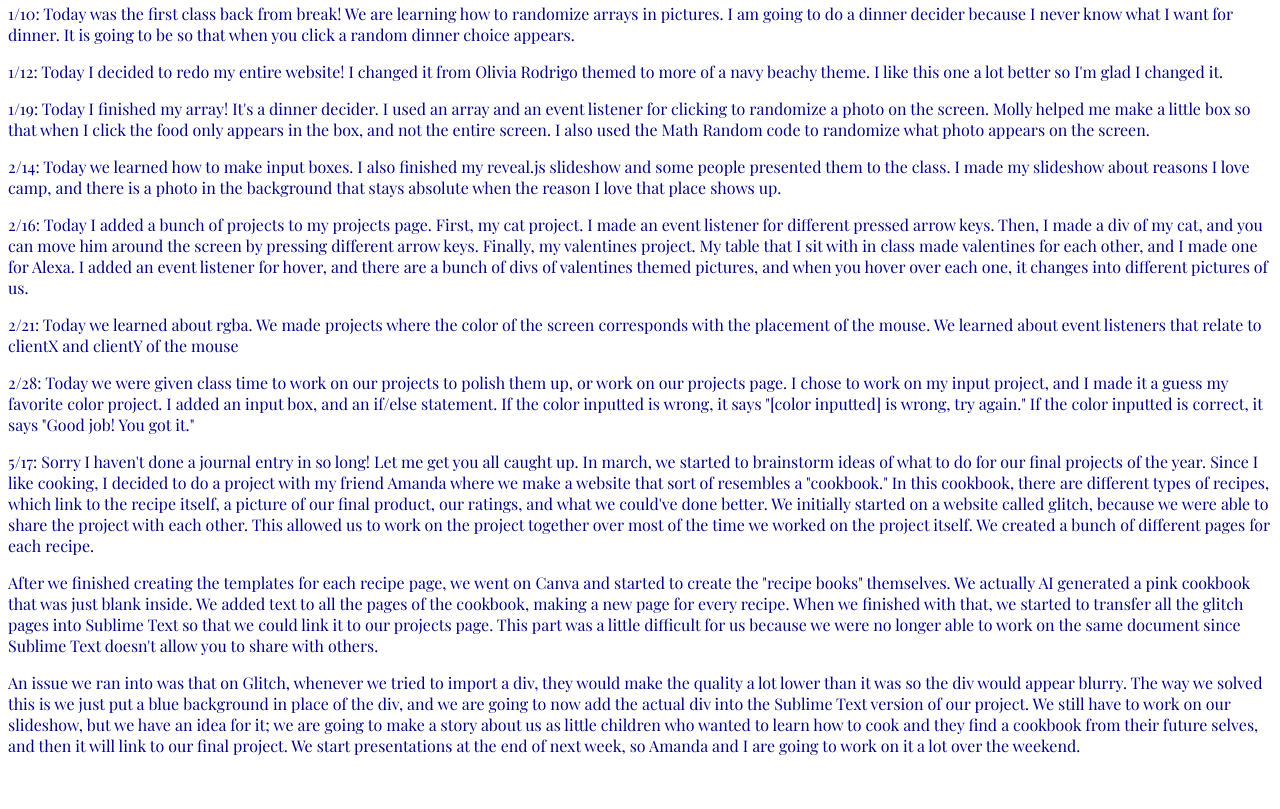
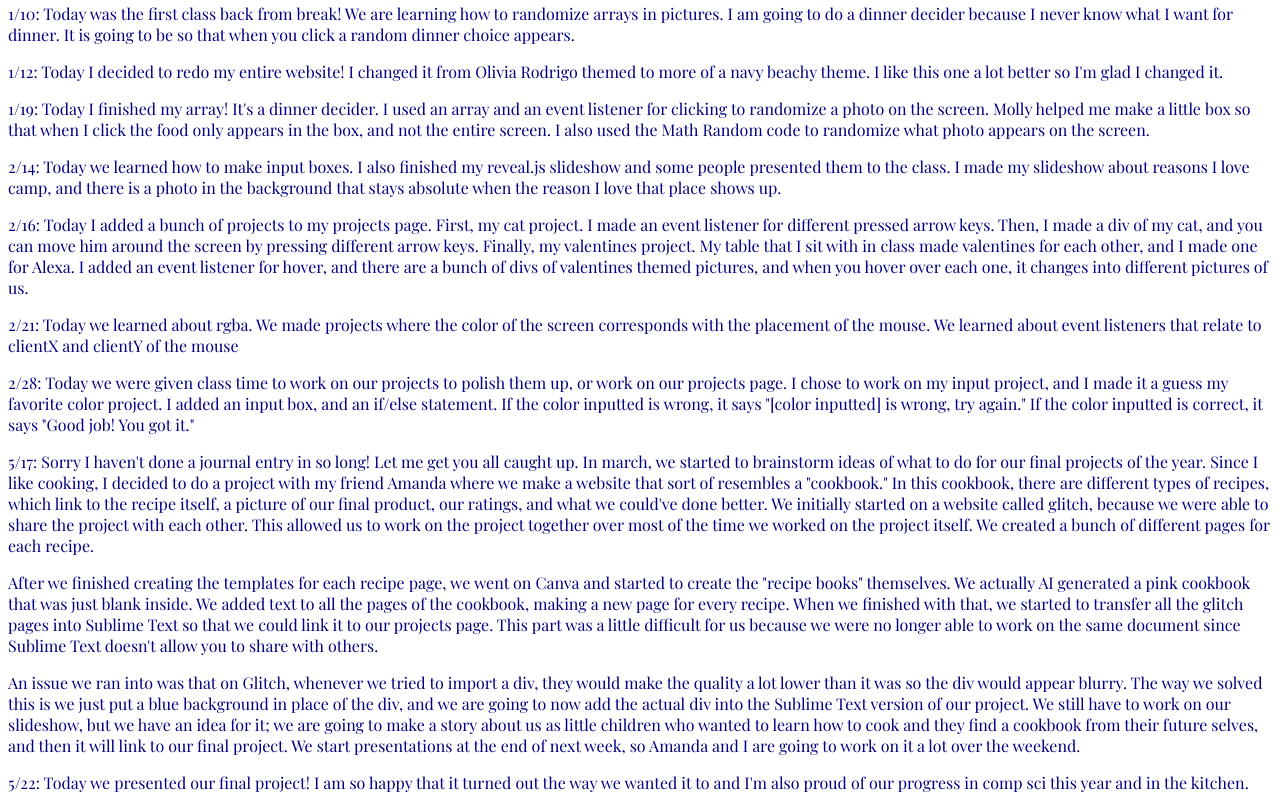
Before and after one commit to c27al/c27al.github.io, a plain HTML site: page journal.html in a window 1280 px wide. Shown: the part 1169-1978 px from the top of the page. Before the commit the page ends 1941 px from the top, so only its background shows below. Drawn offline with nearby package versions, Linux system fonts and the light colour scheme; a web font is replaced by a local one.

Commit message:
journal entry

```diff
--- a/journal.html
+++ b/journal.html
@@ -141,6 +141,8 @@ a{
 	</p>
 	<p>An issue we ran into was that on Glitch, whenever we tried to import a div, they would make the quality a lot lower than it was so the div would appear blurry. The way we solved this is we just put a blue background in place of the div, and we are going to now add the actual div into the Sublime Text version of our project. We still have to work on our slideshow, but we have an idea for it; we are going to make a story about us as little children who wanted to learn how to cook and they find a cookbook from their future selves, and then it will link to our final project. We start presentations at the end of next week, so Amanda and I are going to work on it a lot over the weekend.
 	</p>
+	<p>
+		5/22: Today we presented our final project! I am so happy that it turned out the way we wanted it to and I'm also proud of our progress in comp sci this year and in the kitchen.</p>
 
 </body>
 </html>
```
Also changed, not shown: naan.html (+0 -2 lines).
